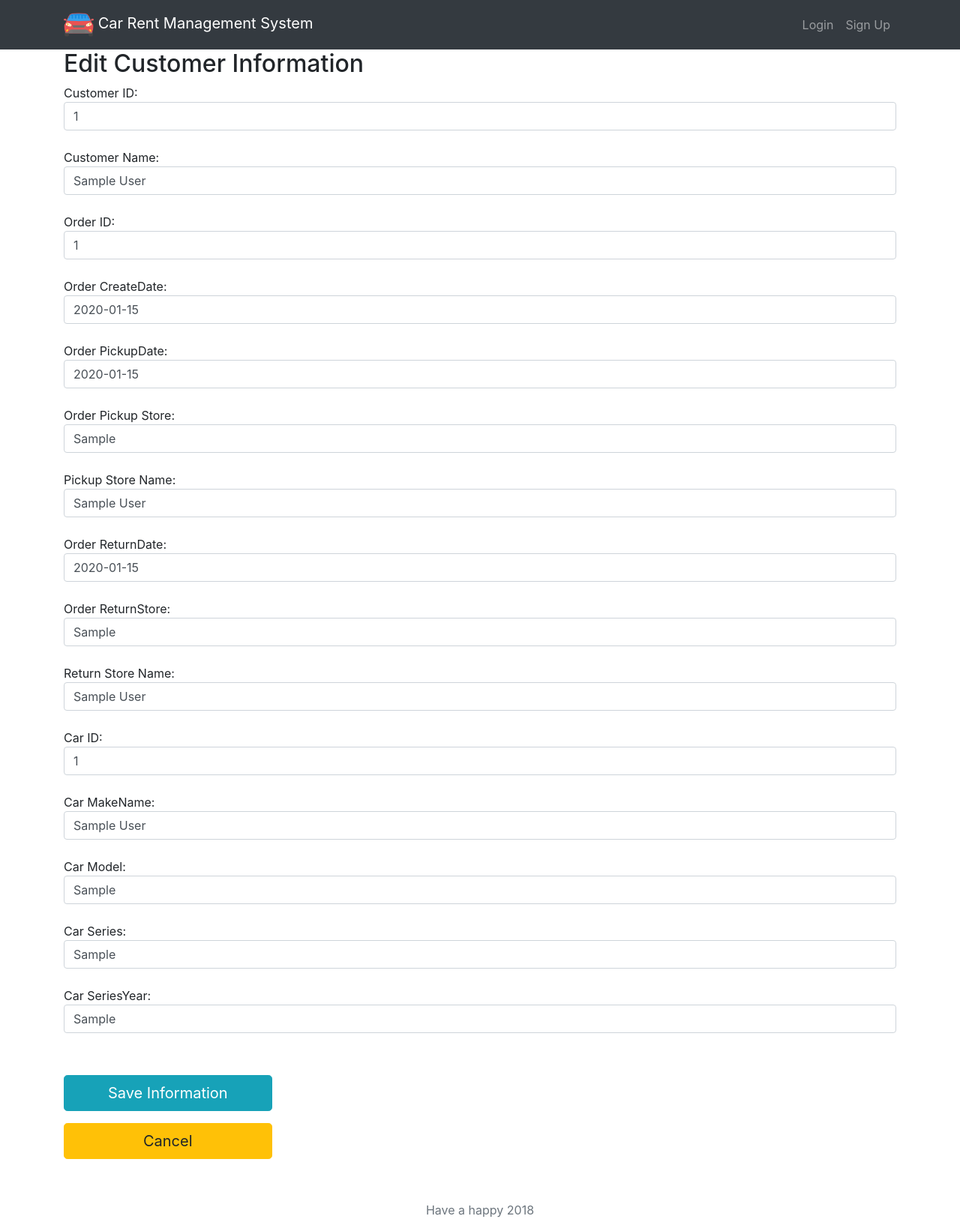
After one commit to rocky310/IFB299, a Django app: page /accounts/edit/1 in a window 1280 px wide. The commit adds this page. Shown: the whole page at 75% size. Run offline with Django 3.2, Linux system fonts and the light colour scheme; tables that the repository leaves empty hold one stand-in row (values such as "Sample post"); some libraries are stand-ins or nearby versions.

Commit message:
Add files via upload

```diff
--- a/Winston/website-project/accounts/admin.py
+++ b/Winston/website-project/accounts/admin.py
@@ -1,3 +1,5 @@
 from django.contrib import admin
 
-# Register your models here.
+from .models import CarInfo
+
+admin.site.register(CarInfo)
--- a/Winston/website-project/accounts/models.py
+++ b/Winston/website-project/accounts/models.py
@@ -16,6 +16,10 @@ class CarInfo(models.Model):
     Car_Model = models.TextField()
     Car_Series = models.TextField()
     Car_SeriesYear = models.TextField()
+
+    def __str__(self):
+        return self.Customer_ID
+
 
 class HistoryInfo(models.Model):
     Order_ID = models.TextField()
--- /dev/null
+++ b/Winston/website-project/accounts/templates/accounts/edit.html
@@ -0,0 +1,163 @@
+<!doctype html>
+<html lang="en">
+<head>
+  {% load staticfiles %}
+  <meta charset="utf-8">
+  <meta name="viewport" content="width=device-width, initial-scale=1, shrink-to-fit=no">
+  <meta name="description" content="">
+  <meta name="author" content="">
+
+
+  <title>Car Rent</title>
+
+  <!-- Bootstrap core CSS -->
+  <link rel="stylesheet" href="https://maxcdn.bootstrapcdn.com/bootstrap/4.0.0/css/bootstrap.min.css" integrity="sha384-Gn5384xqQ1aoWXA+058RXPxPg6fy4IWvTNh0E263XmFcJlSAwiGgFAW/dAiS6JXm" crossorigin="anonymous">
+  <link href="{% static 'open-iconic/font/css/open-iconic-bootstrap.css' %}" rel="stylesheet">
+</head>
+
+<body>
+
+  <header>
+    <nav class="navbar navbar-expand-lg navbar-dark bg-dark">
+      <div class="container">
+      <a class="navbar-brand" href="{% url 'home' %}">
+      <img src="{% static 'logo.png' %}" height=40 width=40 class="d-inline-block alighn-top" />
+      Car Rent Management System
+
+      </a>
+
+      <button class="navbar-toggler" type="button" data-toggle="collapse" data-target="#navbarNavAltMarkup" aria-controls="navbarNavAltMarkup" aria-expanded="false" aria-label="Toggle navigation">
+        <span class="navbar-toggler-icon"></span>
+      </button>
+
+
+      <div class="collapse navbar-collapse" id="navbarNavAltMarkup">
+        <div class="navbar-nav ml-auto">
+          {% if user.is_authenticated %}
+
+              <a class="nav-item nav-link" href="{% url 'record' %}">Back</a>
+
+          {% else %}
+          <a class="nav-item nav-link" href="{% url 'login' %}">Login</a>
+          <a class="nav-item nav-link" href="{% url 'signup' %}">Sign Up</a>
+
+          {% endif %}
+        </div>
+      </div>
+      </div>
+    </nav>
+  </header>
+
+  <div class="container">
+
+
+        <h2>Edit Customer Information</h2>
+
+        {% if item %}
+
+        <form method="POST"  enctype="multipart/form-data">
+        {% csrf_token %}
+        Customer ID:
+        <br />
+         <input class="form-control mr-sm-2" type="search" placeholder="{{ item.Customer_ID }}"
+                value="{{ item.Customer_ID }}" name="Customer_ID">
+        <br />
+        Customer Name:
+        <br />
+         <input class="form-control mr-sm-2" type="search" placeholder="{{ item.Customer_Name }}"
+                value="{{ item.Customer_Name }}" name="Customer_Name">
+        <br />
+        Order ID:
+        <br />
+         <input class="form-control mr-sm-2" type="search" placeholder="{{ item.Order_ID }}"
+                value="{{ item.Order_ID }}" name="Order_ID">
+        <br />
+        Order CreateDate:
+        <br />
+         <input class="form-control mr-sm-2" type="search" placeholder="{{ item.Order_CreateDate }}"
+                value="{{ item.Order_CreateDate }}" name="Order_CreateDate">
+        <br />
+        Order PickupDate:
+        <br />
+         <input class="form-control mr-sm-2" type="search" placeholder="{{ item.Order_PickupDate }}"
+                value="{{ item.Order_PickupDate }}" name="Order_PickupDate">
+        <br />
+        Order Pickup Store:
+        <br />
+         <input class="form-control mr-sm-2" type="search" placeholder="{{ item.Order_Pickup_Store }}"
+                value="{{ item.Order_Pickup_Store }}" name="Order_Pickup_Store">
+        <br />
+        Pickup Store Name:
+        <br />
+         <input class="form-control mr-sm-2" type="search" placeholder="{{ item.Pickup_Store_Name }}"
+                value="{{ item.Pickup_Store_Name }}" name="Pickup_Store_Name">
+        <br />
+        Order ReturnDate:
+        <br />
+         <input class="form-control mr-sm-2" type="search" placeholder="{{ item.Order_ReturnDate }}"
+                value="{{ item.Order_ReturnDate }}" name="Order_ReturnDate">
+        <br />
+        Order ReturnStore:
+        <br />
+         <input class="form-control mr-sm-2" type="search" placeholder="{{ item.Order_ReturnStore }}"
+                value="{{ item.Order_ReturnStore }}" name="Order_ReturnStore">
+        <br />
+        Return Store Name:
+        <br />
+         <input class="form-control mr-sm-2" type="search" placeholder="{{ item.Return_Store_Name }}"
+                value="{{ item.Return_Store_Name }}" name="Return_Store_Name">
+        <br />
+        Car ID:
+        <br />
+         <input class="form-control mr-sm-2" type="search" placeholder="{{ item.Car_ID }}"
+                value="{{ item.Car_ID }}" name="Car_ID">
+        <br />
+        Car MakeName:
+        <br />
+         <input class="form-control mr-sm-2" type="search" placeholder="{{ item.Car_MakeName }}"
+                value="{{ item.Car_MakeName }}" name="Car_MakeName">
+        <br />
+        Car Model:
+        <br />
+         <input class="form-control mr-sm-2" type="search" placeholder="{{ item.Car_Model }}"
+                value="{{ item.Car_Model }}" name="Car_Model">
+        <br />
+        Car Series:
+        <br />
+         <input class="form-control mr-sm-2" type="search" placeholder="{{ item.Car_Series }}"
+                value="{{ item.Car_Series }}" name="Car_Series">
+        <br />
+        Car SeriesYear:
+        <br />
+         <input class="form-control mr-sm-2" type="search" placeholder="{{ item.Car_SeriesYear }}"
+                value="{{ item.Car_SeriesYear }}" name="Car_SeriesYear">
+        <br />
+
+
+
+
+        <br />
+        <button class="btn btn-info my-10 my-sm-2 col-xs-6 col-md-3 btn-lg" type="submit">Save Information</button>
+
+        </form>
+
+        <a class="btn btn-warning my-10 my-sm-2 col-xs-6 col-md-3 btn-lg" href="{% url 'record' %}" role="button">Cancel</a>
+
+      {% endif %}
+      <br />
+      <br />
+        <br />
+  <footer class="text-muted">
+    <div class="container text-center">
+      <p>Have a happy {% now "Y" %}</p>
+      </div>
+  </footer>
+
+  <!-- Bootstrap core JavaScript
+  ================================================== -->
+  <!-- Placed at the end of the document so the pages load faster -->
+  <script src="https://code.jquery.com/jquery-3.2.1.slim.min.js" integrity="sha384-KJ3o2DKtIkvYIK3UENzmM7KCkRr/rE9/Qpg6aAZGJwFDMVNA/GpGFF93hXpG5KkN" crossorigin="anonymous"></script>
+  <script src="https://cdnjs.cloudflare.com/ajax/libs/popper.js/1.12.9/umd/popper.min.js" integrity="sha384-ApNbgh9B+Y1QKtv3Rn7W3mgPxhU9K/ScQsAP7hUibX39j7fakFPskvXusvfa0b4Q" crossorigin="anonymous"></script>
+  <script src="https://maxcdn.bootstrapcdn.com/bootstrap/4.0.0/js/bootstrap.min.js" integrity="sha384-JZR6Spejh4U02d8jOt6vLEHfe/JQGiRRSQQxSfFWpi1MquVdAyjUar5+76PVCmYl" crossorigin="anonymous"></script>
+</body>
+</html>
--- a/Winston/website-project/accounts/url.py
+++ b/Winston/website-project/accounts/url.py
@@ -12,4 +12,7 @@ urlpatterns = [
     path('record', views.record, name='record'),
     path('history', views.history, name='history'),
     path('test', views.test, name='test'),
+    path('test2', views.test2, name='test2'),
+    path('delete/<id>', views.delete, name='delete'),
+    path('edit/<id>', views.edit, name='edit'),
 ]
--- a/Winston/website-project/accounts/views.py
+++ b/Winston/website-project/accounts/views.py
@@ -1,8 +1,10 @@
 from django.shortcuts import render, redirect
 from django.contrib.auth.models import User
-from django.contrib import auth
+from django.contrib import auth, messages
 from .models import CarInfo
 from .models import HistoryInfo
+from .forms import ListForm
+
 
 def signup(request):
     if request.method == 'POST':
@@ -10,56 +12,88 @@ def signup(request):
         if request.POST['password1'] == request.POST['password2']:
             try:
                 user = User.objects.get(username=request.POST['username'])
-                return render(request, 'accounts/signup.html', {'error':'Username has already been taken'})
+                return render(request, 'accounts/signup.html', {'error': 'Username has already been taken'})
             except User.DoesNotExist:
                 user = User.objects.create_user(request.POST['username'], password=request.POST['password1'])
-                auth.login(request,user)
+                auth.login(request, user)
                 return redirect('manager')
         else:
-            return render(request, 'accounts/signup.html', {'error':'Passwords must match'})
+            return render(request, 'accounts/signup.html', {'error': 'Passwords must match'})
     else:
         # User wants to enter info
         return render(request, 'accounts/signup.html')
 
+
 def login(request):
     if request.method == 'POST':
-        user = auth.authenticate(username=request.POST['username'],password=request.POST['password'])
+        user = auth.authenticate(username=request.POST['username'], password=request.POST['password'])
         if user is not None:
             auth.login(request, user)
             return redirect('manager')
         else:
-            return render(request, 'accounts/login.html',{'error':'username or password is incorrect.'})
+            return render(request, 'accounts/login.html', {'error': 'username or password is incorrect.'})
     else:
         return render(request, 'accounts/login.html')
+
 
 def logout(request):
     if request.method == 'POST':
         auth.logout(request)
         return redirect('home')
 
+
 def portfolio(request):
     return render(request, 'accounts/portfolio.html')
+
 
 def customer(request):
     return render(request, 'accounts/customer.html')
 
+
 def manager(request):
     items = CarInfo.objects.all()
-    return render(request, 'accounts/manager.html',{'items':items})
+    return render(request, 'accounts/manager.html', {'items': items})
+
 
 def browser(request):
     items = CarInfo.objects.all()
-    return render(request, 'accounts/browser.html',{'items':items})
+    return render(request, 'accounts/browser.html', {'items': items})
+
 
 def record(request):
     items = CarInfo.objects.all()
-    return render(request, 'accounts/record.html',{'items':items})
+    return render(request, 'accounts/record.html', {'items': items})
+
 
 def history(request):
     items = HistoryInfo.objects.all()
-    return render(request, 'accounts/history.html',{'items':items})
+    return render(request, 'accounts/history.html', {'items': items})
 
 
 def test(request):
     items = CarInfo.objects.all()
-    return render(request, 'accounts/test.html',{'items':items})
+    return render(request, 'accounts/test.html', {'items': items})
+
+def test2(request):
+    return render(request, 'accounts/test2.html')
+
+
+def delete(request, id):
+    item_delete = CarInfo.objects.get(pk=id)
+    item_delete.delete()
+    messages.success(request, ('The Information Has Been Deleted!'))
+    return redirect('test')
+
+
+def edit(request, id):
+    if request.method == 'POST':
+        item_edit = CarInfo.objects.get(pk=id)
+        form = ListForm(request.POST or None, instance=item_edit)
+        if form.is_valid():
+            form.save()
+            messages.success(request, ('The Information Has Been Edited!'))
+            return redirect('test')
+
+    else:
+        item_edit = CarInfo.objects.get(pk=id)
+        return render(request, 'accounts/edit.html', {'item': item_edit})
--- a/Winston/website-project/products/templates/products/create.html
+++ b/Winston/website-project/products/templates/products/create.html
@@ -10,7 +10,7 @@
 
 <h1>Create</h1>
 
-<form method="POST" action="{% url 'create' %}" enctype="multipart/form-data">
+<form method="" action="{% url 'create' %}" enctype="multipart/form-data">
 {% csrf_token %}
 Title:
 <br />
```
Also changed, not shown: Winston/website-project/accounts/forms.py (added, +7 -0 lines), Winston/website-project/accounts/templates/accounts/record.html (+32 -18 lines), Winston/website-project/accounts/templates/accounts/test.html (+90 -26 lines), Winston/website-project/accounts/templates/accounts/test2.html (added, +10 -0 lines).
